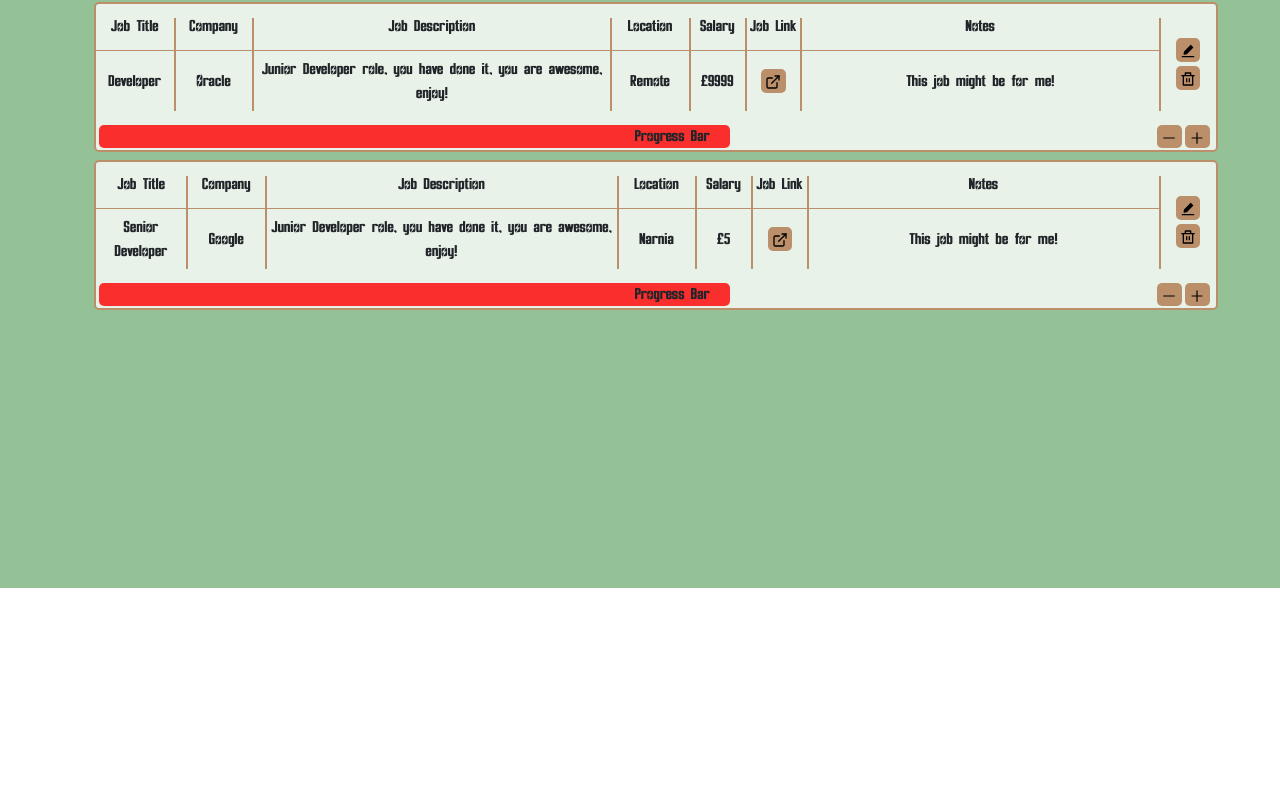
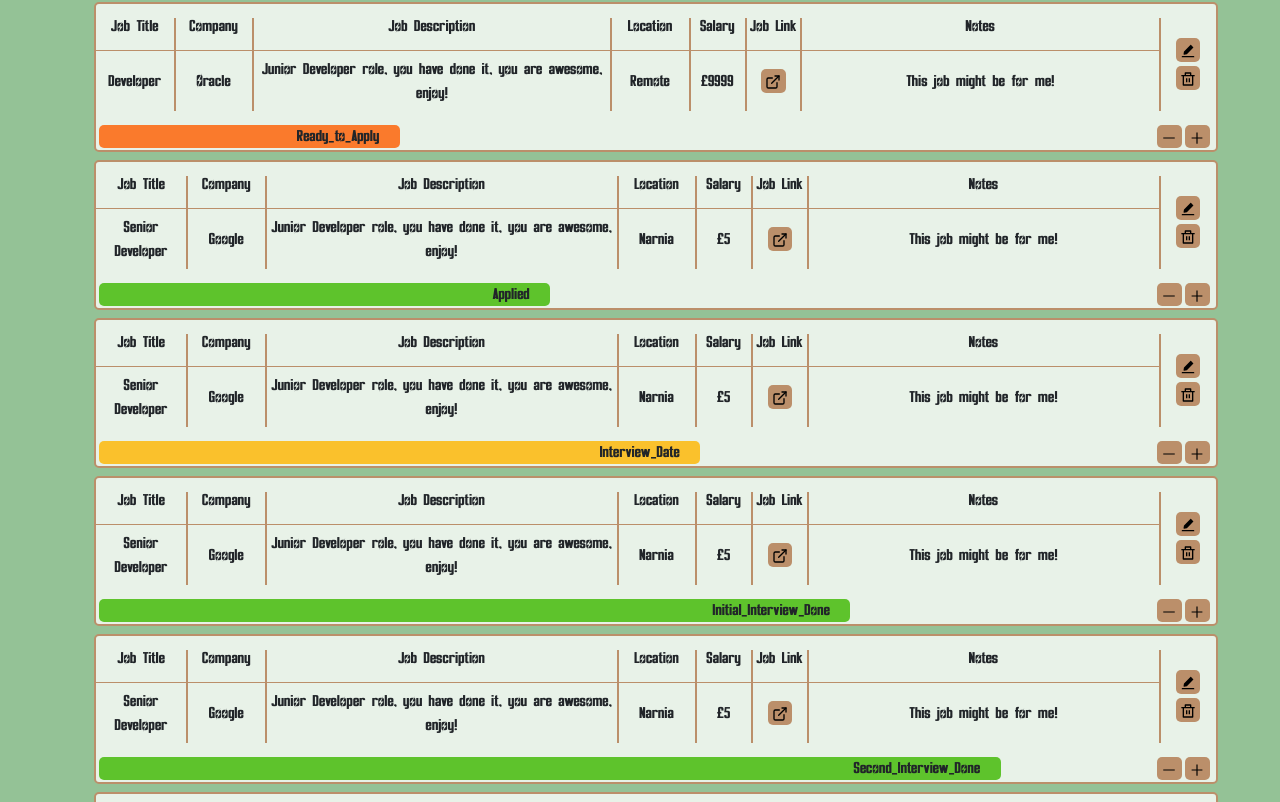
Before and after one commit to SchoolOfCode/bc13_final-project_front-end-cyber-insecure, a React (Create React App) app: page /applications in a window 1280 px wide. Shown: the part 238-1040 px from the top of the page. Before the commit the page ends 826 px from the top, so only its background shows below. Built offline with nearby package versions, Linux system fonts and the light colour scheme; no server answers; sample sign-in values are in the browser's storage.

Commit message:
progress bar CSS and functionality done

```diff
--- a/src/Components/ApplicationList/Application.js
+++ b/src/Components/ApplicationList/Application.js
@@ -1,20 +1,36 @@
-import React from "react";
-import {RiDeleteBinLine} from "react-icons/ri"
-import {FiExternalLink} from "react-icons/fi"
-import {AiFillEdit, AiOutlinePlus, AiOutlineMinus} from "react-icons/ai"
-
-
-const progressStage = [
-  { 1: "Research" },
-  { 2: "Ready to Apply" },
-  { 3: "Applied" },
-  { 4: "Interview Date" },
-  { 5: "Initial Interview Done" },
-  { 6: "Second Interview Done" },
-  { 7: "Success" },
-];
+import { React } from "react";
+import { RiDeleteBinLine } from "react-icons/ri";
+import { FiExternalLink } from "react-icons/fi";
+import { AiFillEdit, AiOutlinePlus, AiOutlineMinus } from "react-icons/ai";
 
 function Application(props) {
+  let progressStage;
+  switch (props.progress) {
+    case 1:
+      progressStage = "Research";
+      break;
+    case 2:
+      progressStage = "Ready_to_Apply";
+      break;
+    case 3:
+      progressStage = "Applied";
+      break;
+    case 4:
+      progressStage = "Interview_Date";
+      break;
+    case 5:
+      progressStage = "Initial_Interview_Done";
+      break;
+    case 6:
+      progressStage = "Second_Interview_Done";
+      break;
+    case 7:
+      progressStage = "Success";
+      break;
+    default:
+      progressStage = "Research";
+  }
+
   return [
     <div className="application-container">
       <div className="app-sections">
@@ -68,7 +84,7 @@ function Application(props) {
                 window.open(props.jobLink, "_blank").focus();
               }}
             >
-              <FiExternalLink/>
+              <FiExternalLink />
             </button>
           </div>
         </div>
@@ -81,19 +97,27 @@ function Application(props) {
           </div>
         </div>
         <div className="app-section" id="app-section-buttons">
-          <button><AiFillEdit/></button>
-          <button><RiDeleteBinLine/></button>
+          <button>
+            <AiFillEdit />
+          </button>
+          <button>
+            <RiDeleteBinLine />
+          </button>
         </div>
       </div>
       <div className="app-progress-container">
         <div className="app-progress-bar-container">
-          <div className="app-progress-bar">
-            <p>Progress Bar</p>
+          <div className={progressStage}>
+            <p>{progressStage}</p>
           </div>
         </div>
         <div className="app-progress-button">
-          <button><AiOutlineMinus/></button>
-          <button><AiOutlinePlus/></button>
+          <button onClick={props.progressPlus}>
+            <AiOutlineMinus />
+          </button>
+          <button onClick={props.progressMinus}>
+            <AiOutlinePlus />
+          </button>
         </div>
       </div>
     </div>,
--- a/src/Components/ApplicationList/ApplicationList.css
+++ b/src/Components/ApplicationList/ApplicationList.css
@@ -136,16 +136,100 @@ text-align: center;
   height: 100%;
   width: 94%;
 }
-.app-progress-bar {
+.Research {
   display: flex;
   align-items: center;
   justify-content: flex-end;
   background-color: rgba(255, 0, 0, 0.808);
-  width: 60%;
+  width: 14.28%;
   height: 100%;
   border-radius: 5px;
 }
-.app-progress-bar p {
+.Research p {
+  margin-top: 15px;
+  margin-right: 20px;
+  text-align: center;
+}
+.Ready_to_Apply {
+  display: flex;
+  align-items: center;
+  justify-content: flex-end;
+  background-color: rgba(255, 94, 0, 0.808);
+  width: 28.56%;
+  height: 100%;
+  border-radius: 5px;
+}
+.Ready_to_Apply p {
+  margin-top: 15px;
+  margin-right: 20px;
+  text-align: center;
+}
+.Applied {
+  display: flex;
+  align-items: center;
+  justify-content: flex-end;
+  background-color: rgba(62, 185, 0, 0.808);
+  width: 42.84%;
+  height: 100%;
+  border-radius: 5px;
+}
+.Applied p {
+  margin-top: 15px;
+  margin-right: 20px;
+  text-align: center;
+}
+.Interview_Date {
+  display: flex;
+  align-items: center;
+  justify-content: flex-end;
+  background-color: rgba(255, 183, 0, 0.808);
+  width: 57.12%;
+  height: 100%;
+  border-radius: 5px;
+}
+.Interview_Date p {
+  margin-top: 15px;
+  margin-right: 20px;
+  text-align: center;
+}
+.Initial_Interview_Done {
+  display: flex;
+  align-items: center;
+  justify-content: flex-end;
+  background-color: rgba(62, 185, 0, 0.808);
+  width: 71.4%;
+  height: 100%;
+  border-radius: 5px;
+}
+.Initial_Interview_Done p {
+  margin-top: 15px;
+  margin-right: 20px;
+  text-align: center;
+}
+.Second_Interview_Done {
+  display: flex;
+  align-items: center;
+  justify-content: flex-end;
+  background-color: rgba(62, 185, 0, 0.808);
+  width: 85.68%;
+  height: 100%;
+  border-radius: 5px;
+}
+.Second_Interview_Done p {
+  margin-top: 15px;
+  margin-right: 20px;
+  text-align: center;
+}
+.Success {
+  display: flex;
+  align-items: center;
+  justify-content: flex-end;
+  background-color: rgba(0, 136, 255, 0.808);
+  width: 100%;
+  height: 100%;
+  border-radius: 5px;
+}
+.Success p {
   margin-top: 15px;
   margin-right: 20px;
   text-align: center;
--- a/src/Components/ApplicationList/dummyData.js
+++ b/src/Components/ApplicationList/dummyData.js
@@ -9,7 +9,7 @@ let dummyJobsApplications = [
     salary: "£100000",
     jobLink: "https://www.otta.com",
     notes: "This job might be for me!",
-    progress: 5,
+    progress: 1,
   },
 
   {
@@ -20,6 +20,45 @@ let dummyJobsApplications = [
       "Junior Developer role, you have done it, you are awesome, enjoy!",
     location: "Remote",
     salary: "£9999",
+    jobLink: "https://www.otta.com",
+    notes: "This job might be for me!",
+    progress: 2,
+  },
+
+  {
+    userEmail: "ttt@ttt.com",
+    jobTitle: "Senior Developer",
+    company: "Google",
+    jobDescription:
+      "Junior Developer role, you have done it, you are awesome, enjoy!",
+    location: "Narnia",
+    salary: "£5",
+    jobLink: "https://www.otta.com",
+    notes: "This job might be for me!",
+    progress: 3,
+  },
+
+  {
+    userEmail: "ttt@ttt.com",
+    jobTitle: "Senior Developer",
+    company: "Google",
+    jobDescription:
+      "Junior Developer role, you have done it, you are awesome, enjoy!",
+    location: "Narnia",
+    salary: "£5",
+    jobLink: "https://www.otta.com",
+    notes: "This job might be for me!",
+    progress: 4,
+  },
+
+  {
+    userEmail: "ttt@ttt.com",
+    jobTitle: "Senior Developer",
+    company: "Google",
+    jobDescription:
+      "Junior Developer role, you have done it, you are awesome, enjoy!",
+    location: "Narnia",
+    salary: "£5",
     jobLink: "https://www.otta.com",
     notes: "This job might be for me!",
     progress: 5,
@@ -35,7 +74,20 @@ let dummyJobsApplications = [
     salary: "£5",
     jobLink: "https://www.otta.com",
     notes: "This job might be for me!",
-    progress: 5,
+    progress: 6,
+  },
+
+  {
+    userEmail: "ttt@ttt.com",
+    jobTitle: "Senior Developer",
+    company: "Google",
+    jobDescription:
+      "Junior Developer role, you have done it, you are awesome, enjoy!",
+    location: "Narnia",
+    salary: "£5",
+    jobLink: "https://www.otta.com",
+    notes: "This job might be for me!",
+    progress: 7,
   },
 ];
 
```
